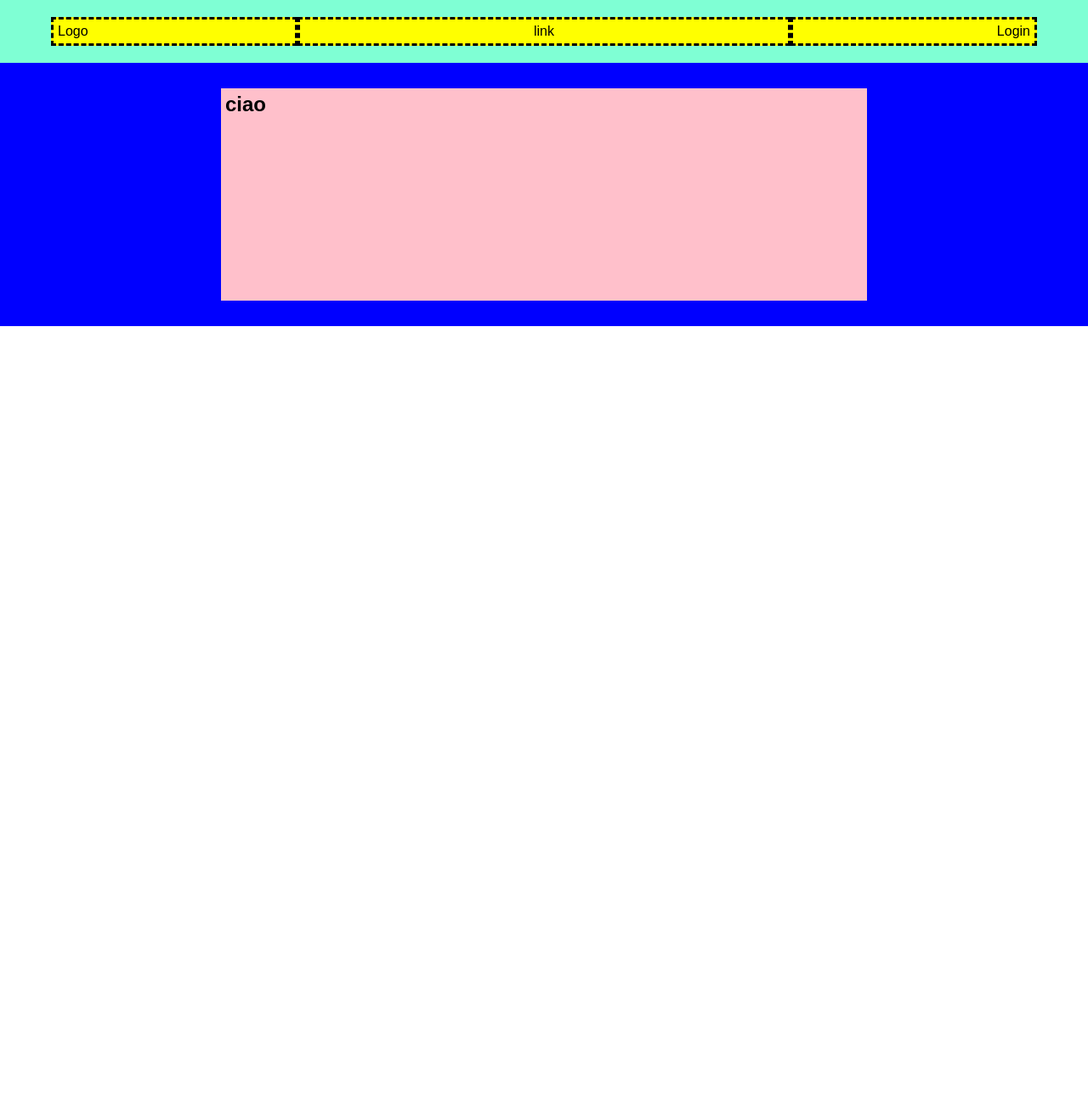
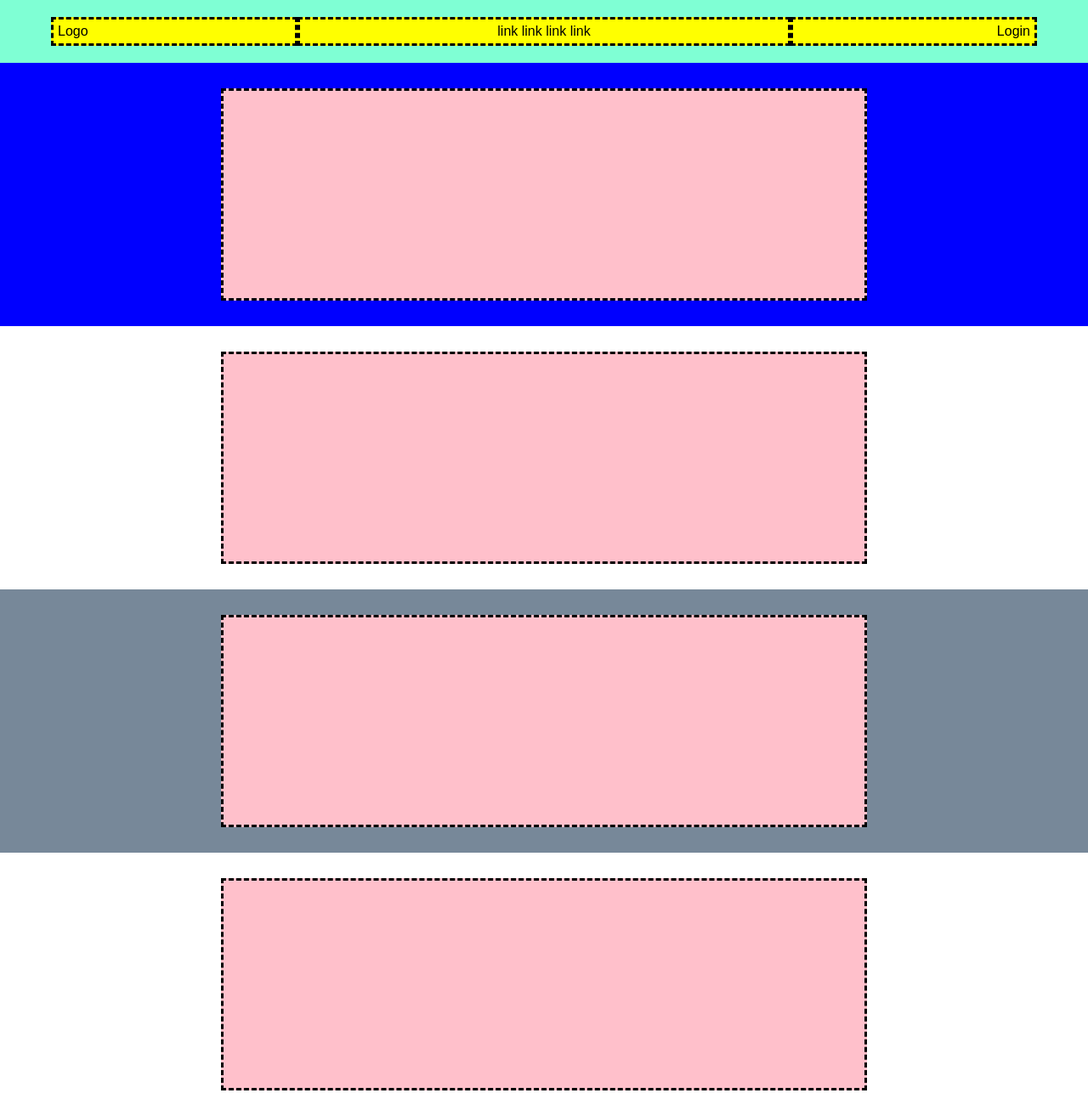
Before and after one commit to eltonanit/htmlcss-struttura-discord, a plain HTML site: page index.html in a window 1280 px wide. Shown: the top 1307 px of the page at 85% size. Before the commit the page ends 800 px from the top, so only its background shows below. Drawn offline with Linux system fonts and the light colour scheme.

Commit message:
[UPD] Added Different background color and DIV

```diff
--- a/index.html
+++ b/index.html
@@ -21,7 +21,14 @@
                 </div>
                 <div class="col-50">
                     <div class="content">
-                        <p>link</p>
+
+                        <ul>
+                            <li>link</li>
+                            <li>link</li>
+                            <li>link</li>
+                            <li>link</li>
+
+                        </ul>
 
                     </div>
                 </div>
@@ -41,7 +48,7 @@
             <div class=" container-sm">
                 <div class="row">
                     <div class="col-100">
-                        <h2>ciao </h2>
+
 
 
                     </div>
@@ -49,6 +56,63 @@
             </div>
 
         </div>
+
+        <!-- BACKGROUND WHITE -->
+        <div class="bg-white">
+            <div class=" container-sm">
+                <div class="row">
+                    <div class="col-100">
+
+
+
+                    </div>
+                </div>
+            </div>
+
+        </div>
+        <!-- BACKGROUND GREY  -->
+        <div class="bg-grey">
+            <div class=" container-sm">
+                <div class="row">
+                    <div class="col-100">
+
+
+
+                    </div>
+                </div>
+            </div>
+
+        </div>
+
+        <!-- BACKGROUND WHITE  -->
+        <div class="bg-white">
+            <div class=" container-sm">
+                <div class="row">
+                    <div class="col-100">
+
+
+
+                    </div>
+                </div>
+            </div>
+
+        </div>
+
+        <!-- BACKGROUND GREY - GREEN SQUARE  -->
+        <div class="bg-grey">
+            <div class=" container-sm">
+                <div class="row">
+                    <div class="col-100">
+
+
+
+                    </div>
+                </div>
+            </div>
+
+        </div>
+
+
 
     </main>
 
--- a/style.css
+++ b/style.css
@@ -30,6 +30,11 @@ header{
 .login {
     text-align: right;
 }
+
+li {
+    display: inline-block;
+    list-style: none;
+}
 .row {
     display: flex;
     flex-wrap: wrap;
@@ -60,8 +65,19 @@ header{
     background-color: pink;
     height: 250px;
     padding: 5px;
+    border-style: dashed;
 
 }
 .bg-blue
  { background-color: blue;
 padding: 10px 0px;}
+.bg-white {
+    background-color: white;
+    padding: 10px 0px;
+}.bg-grey {
+    background-color: lightslategray;
+    padding: 10px 0px;
+}.bg-black {
+    background-color: black;
+    padding: 10px 0px;
+}
```
